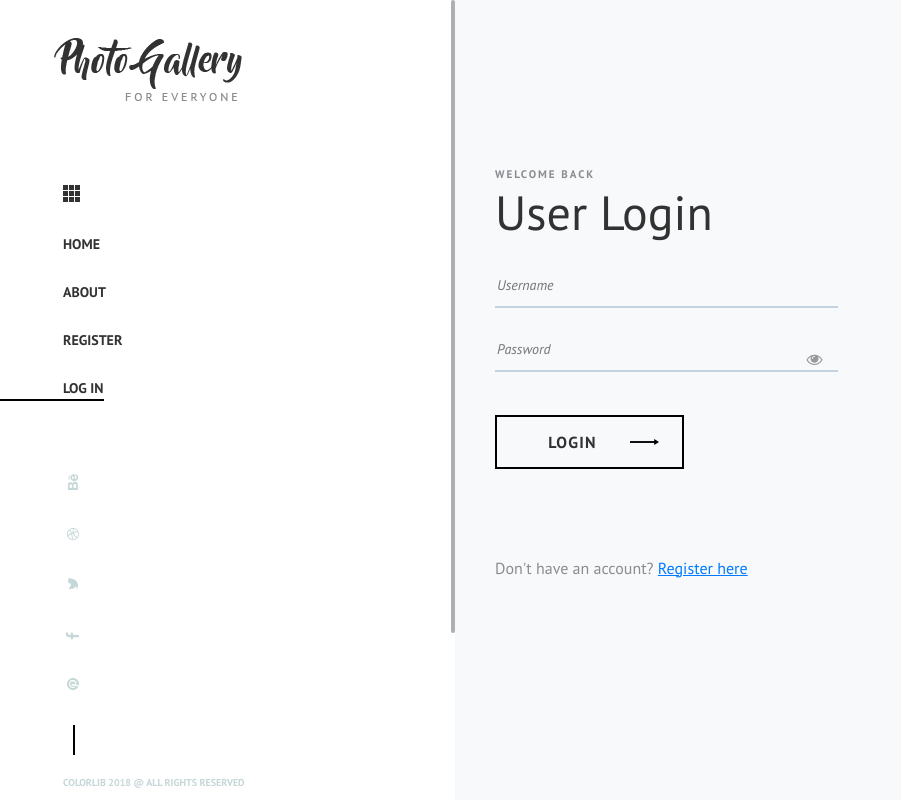
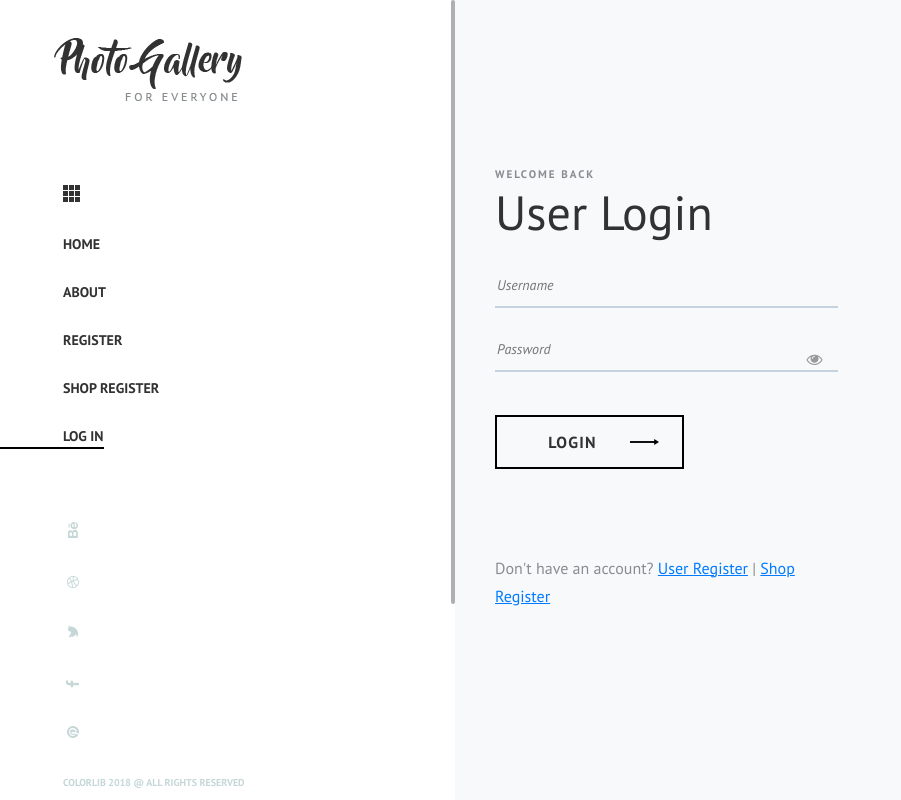
Before and after one commit to VishnuSuresh0204/Art-Learning, a Django app: page /login/ in a window 1280 px wide. Shown: the whole page, without its empty margins (0-901 px from the left). Run offline with Django 5.2, Linux system fonts and the light colour scheme; some libraries are stand-ins or nearby versions.

Commit message:
Refine navigation and UI for Shop integration

```diff
--- a/art/templates/ADMIN/view_products.html
+++ b/art/templates/ADMIN/view_products.html
@@ -22,6 +22,7 @@
                             <tr>
                                 <th style="width: 100px;">Image</th>
                                 <th>Name</th>
+                                <th>Shop</th>
                                 <th>Category</th>
                                 <th>Price</th>
                                 <th>Quantity</th>
@@ -39,6 +40,7 @@
                                     </div>
                                 </td>
                                 <td><strong>{{ p.name }}</strong></td>
+                                <td>{% if p.shop %}{{ p.shop.name }}{% else %}Admin{% endif %}</td>
                                 <td>{{ p.category }}</td>
                                 <td>₹{{ p.price }}</td>
                                 <td>{{ p.qty }}</td>
--- a/art/templates/commen.html
+++ b/art/templates/commen.html
@@ -58,6 +58,7 @@
 					<li class="{% if request.path == '/about/' %}active{% endif %}"><a href="/about">About</a></li>
 					<li class="{% if request.path == '/register/' %}active{% endif %}"><a href="/register">Register</a>
 					</li>
+					<li class="{% if request.path == '/shop_register/' %}active{% endif %}"><a href="/shop_register">Shop Register</a>
 					<li class="{% if request.path == '/login/' %}active{% endif %}"><a href="/login">Log In</a></li>
 
 				</ul>
--- a/art/templates/index.html
+++ b/art/templates/index.html
@@ -62,6 +62,7 @@
 					<li class="active"><a href="/">Home</a></li>
 					<li><a href="/about">About</a></li>
 					<li><a href="/register">user register</a></li>
+					<li><a href="/shop_register">shop register</a></li>
 					<li><a href="/login">log in</a></li>
 
 				</ul>
--- a/art/templates/login.html
+++ b/art/templates/login.html
@@ -67,7 +67,8 @@
 
                     <p style="margin-top:20px;">
                         Don't have an account?
-                        <a href="/register/" style="text-decoration: underline;">Register here</a>
+                        <a href="/register/" style="text-decoration: underline;">User Register</a> |
+                        <a href="/shop_register/" style="text-decoration: underline;">Shop Register</a>
                     </p>
 
                 </div>
```
